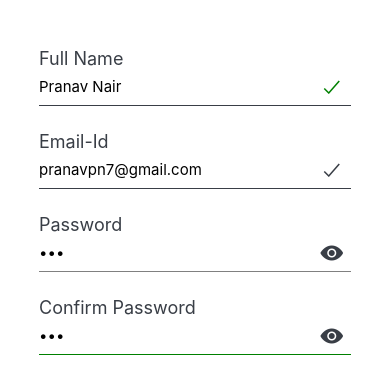
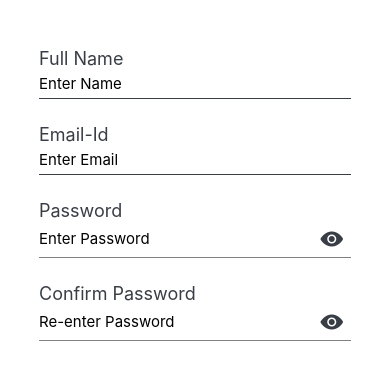
Before and after one commit to pranav567/Expense-Management-mobile-app, a React Native app: screen /Register in a window 390 px wide. Shown: the part 236-615 px from the top of the page. Built offline with nearby package versions, Linux system fonts and the light colour scheme.

Commit message:
minor changes

```diff
--- a/screens/register.js
+++ b/screens/register.js
@@ -30,13 +30,13 @@ import AsyncStorage from "@react-native-async-storage/async-storage";
 
 const Register = ({ navigation }) => {
   // console.log(firebase);
-  const [name, setName] = useState("Pranav Nair");
-  const [password, setPassword] = useState("123");
+  const [name, setName] = useState("");
+  const [password, setPassword] = useState("");
   const [showPassword, setShowPassword] = useState(false);
-  const [confirmPassword, setConfirmPassword] = useState("123");
+  const [confirmPassword, setConfirmPassword] = useState("");
   const [showConfirmPassword, setShowConfirmPassword] = useState(false);
   const [validPassword, setValidPassword] = useState(false);
-  const [email, setEmail] = useState("pranavpn7@gmail.com");
+  const [email, setEmail] = useState("");
   // const [mobile, setMobile] = useState("");
 
   const verifyEmail = () => {
```
